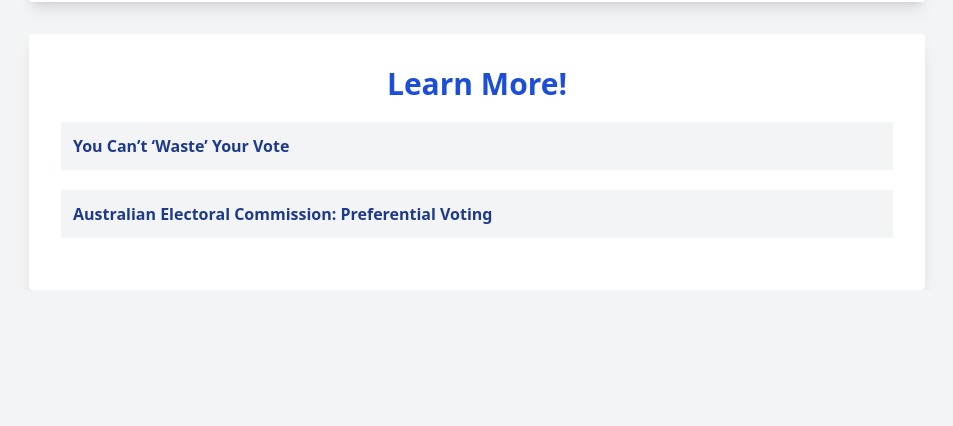
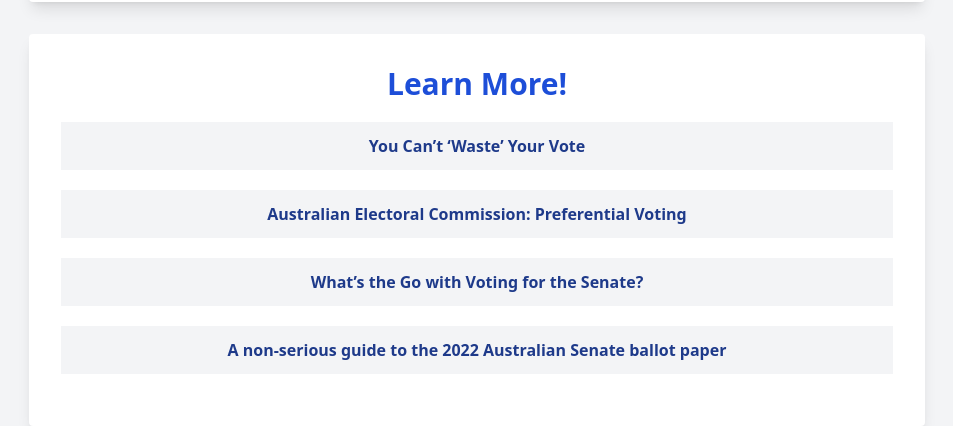
Before and after one commit to oddgoo/preferential-voting, a plain HTML site: page index.html in a window 1280 px wide. Shown: the part 1082-1508 px from the top of the page, without its empty margins (163-1116 px from the left). Before the commit the page ends 1372 px from the top, so only its background shows below. Drawn offline with nearby package versions, Linux system fonts and the light colour scheme.

Commit message:
-update youtube embed and links

```diff
--- a/index.html
+++ b/index.html
@@ -151,7 +151,7 @@
     <div class="container mx-auto p-4 md:p-8 max-w-4xl bg-white shadow-lg mt-4 sm:mt-8 rounded space-y-4 flex-col">
 
         <div style="position: relative; padding-bottom: 56.25%; /* 16:9 */ height: 0; overflow: hidden; max-width: 100%; height: auto;">
-            <iframe src="https://www.youtube.com/embed/JzVGxLji8oE" frameborder="0" allow="accelerometer; autoplay; clipboard-write; encrypted-media; gyroscope; picture-in-picture; web-share" referrerpolicy="strict-origin-when-cross-origin" allowfullscreen style="position: absolute; top: 0; left: 0; width: 100%; height: 100%;" title="YouTube video player"></iframe>
+            <iframe src="https://www.youtube.com/embed/yhOW4kkCqk8" frameborder="0" allow="accelerometer; autoplay; clipboard-write; encrypted-media; gyroscope; picture-in-picture; web-share" referrerpolicy="strict-origin-when-cross-origin" allowfullscreen style="position: absolute; top: 0; left: 0; width: 100%; height: 100%;" title="YouTube video player"></iframe>
         </div>
 
     </div>
@@ -164,16 +164,31 @@
         <h1 class="text-2xl md:text-3xl font-bold text-center text-blue-700 mb-2">Learn More!</h1>
 
         <a href="https://www.chickennation.com/voting/">
-            <div class="text-blue-900 font-bold border-radius-1 border-1 bg-gray-100 my-3 sm:my-5 p-3">
+            <div class="text-blue-900 font-bold border-radius-1 border-1 bg-gray-100 my-3 sm:my-5 p-3 text-center">
                 You Can’t ‘Waste’ Your Vote
             </div>
         </a>
 
         <a href="https://www.chickennation.com/voting/">
-            <div class="text-blue-900 font-bold border-radius-1 border-1 bg-gray-100 my-3 sm:my-5 p-3">
+            <div class="text-blue-900 font-bold border-radius-1 border-1 bg-gray-100 my-3 sm:my-5 p-3 text-center">
                 Australian Electoral Commission: Preferential Voting
             </div>
         </a>
+
+        <a href="https://www.chickennation.com/voting/senate/">
+            <div class="text-blue-900 font-bold border-radius-1 border-1 bg-gray-100 my-3 sm:my-5 p-3 text-center">
+                What’s the Go with Voting for the Senate?
+            </div>
+        </a>
+
+        <a href="https://www.donkeyvotie.org/">
+            <div class="text-blue-900 font-bold border-radius-1 border-1 bg-gray-100 my-3 sm:my-5 p-3 text-center">
+                A non-serious guide to the 2022 Australian Senate ballot paper
+            </div>
+        </a>
+
+
+
 
     </div>
 
```
